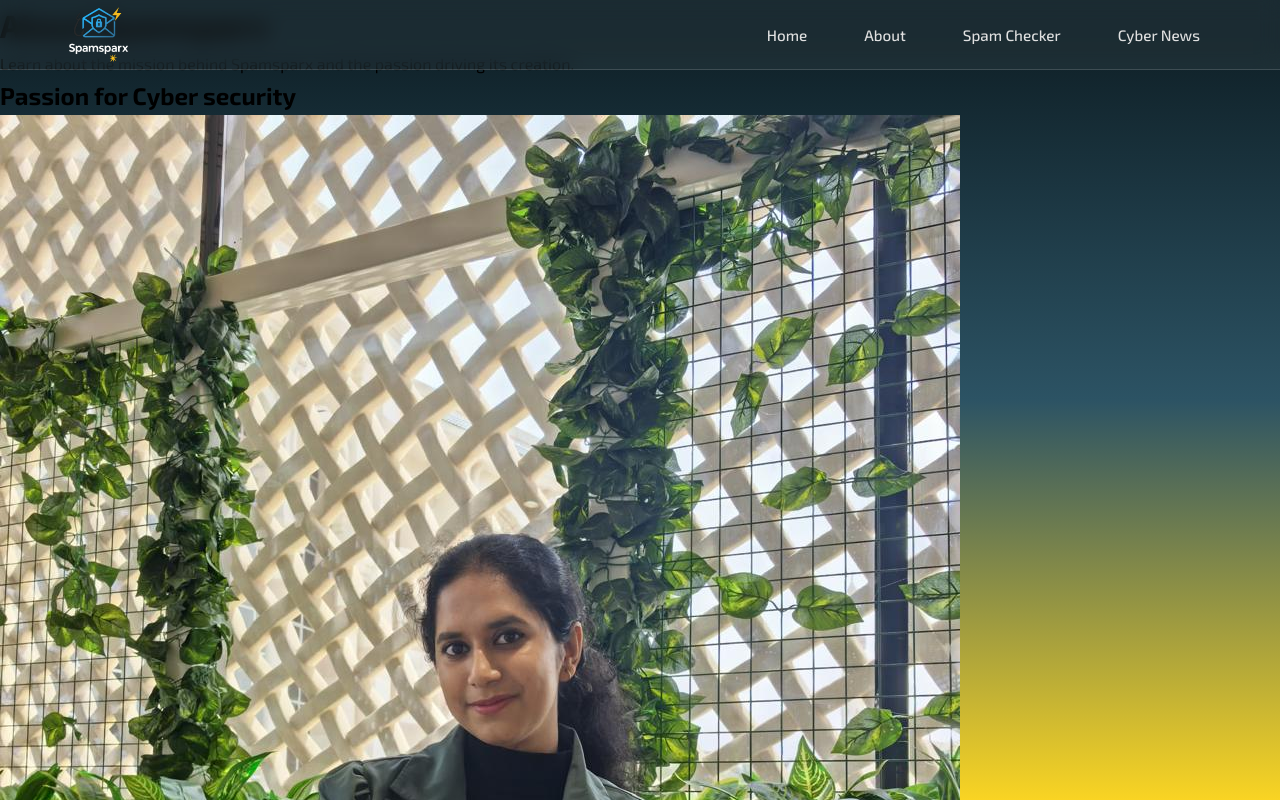
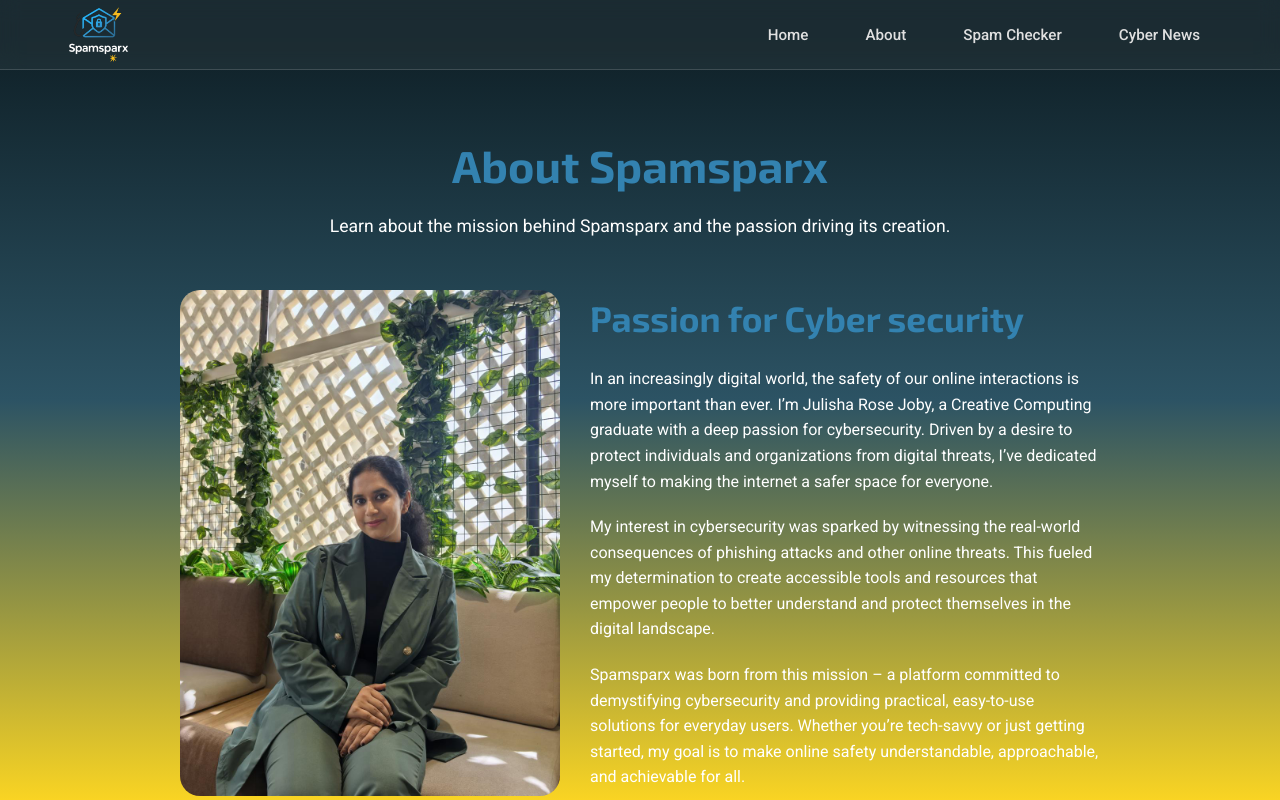
Before and after one commit to juli4u/spamsparx, a plain HTML site: page about.html in a window 1280 px wide. Shown: the top 800 px of the page. Drawn offline with Linux system fonts and the light colour scheme.

Commit message:
made changes in about css and html and finally added picture for the  vision and mission section

```diff
--- a/about.css
+++ b/about.css
@@ -5,7 +5,7 @@
 }
 
 body {
-    font-family: "Exo 2", sans-serif;
+    font-family: "Roboto", sans-serif;
     line-height: 1.6;
     background: linear-gradient(to bottom, #0f2027 5%, #2c5364 50%, #f9d423 100%);
     min-height: 100vh;
@@ -161,3 +161,81 @@
 body.mobile-view .nav-menu li:last-child .nav-link {
     border-bottom: none;
 }
+
+.about-page-container {
+    max-width: 1000px;
+    margin-left: auto;
+    margin-right: auto;
+    margin-top: calc(70px + 30px);
+    margin-bottom: 40px;
+    padding: 30px 40px;
+}
+
+.about-header {
+    text-align: center;
+    margin-bottom: 50px;
+}
+
+.about-header h1 {
+    font-family: "Exo 2", sans-serif;
+    font-size: 2.8rem;
+    color: #3382b0;
+    margin-bottom: 10px;
+}
+
+.about-header p {
+    font-family: "Roboto", sans-serif;
+    font-size: 1.1rem;
+    color: #ffffff;
+}
+
+
+
+.passion-content-wrapper {
+    display: flex;
+    flex-wrap: wrap;
+    gap: 30px;
+    align-items: flex-start;
+}
+
+.image-container {
+    flex: 1 1 300px;
+}
+
+.image-container img {
+    width: 100%;
+    height: auto;
+    border-radius: 20px;
+    display: block;
+    max-width: 400px;
+    margin-left: auto;
+    margin-right: auto;
+}
+
+
+.text-column-with-heading {
+    flex: 2 1 350px;
+    display: flex;
+    flex-direction: column;
+}
+
+
+.text-column-with-heading h2 {
+    font-family: "Exo 2", sans-serif;
+    font-size: 2.2rem;
+    color: #3382b0;
+    margin-bottom: 20px;
+    text-align: left;
+}
+
+
+.text-container p {
+    font-family: "Roboto", sans-serif;
+    font-size: 1rem;
+    margin-bottom: 20px;
+    color: #ffffff;
+}
+
+.text-container p:last-child {
+    margin-bottom: 0;
+}
--- a/about.html
+++ b/about.html
@@ -38,11 +38,12 @@
             <p>Learn about the mission behind Spamsparx and the passion driving its creation.</p>
         </header>
         <section class="passion-section">
-            <h2>Passion for Cyber security</h2>
         <div class="passion-content-wrapper">
             <div class="image-container">
                 <img src="julisha.jpg" alt="Julisha Rose Joby, founder of Spamsparx">
             </div>
+            <div class="text-column-with-heading">
+               <h2>Passion for Cyber security</h2>
                <div class="text-container">
                 <p>In an increasingly digital world, the safety of our online interactions is more important than ever. I’m Julisha Rose Joby, a Creative Computing graduate with a deep passion for cybersecurity. Driven by a desire to protect individuals and organizations from digital threats, I’ve dedicated myself to making the internet a safer space for everyone.</p>
                 <p>My interest in cybersecurity was sparked by witnessing the real-world consequences of phishing attacks and other online threats. This fueled my determination to create accessible tools and resources that empower people to better understand and protect themselves in the digital landscape.</p>
```
Also changed, not shown: Accessibility.png (added), Awareness.png (added), Empowerment.png (added). Lines whose indentation alone changed are shown as unchanged.
